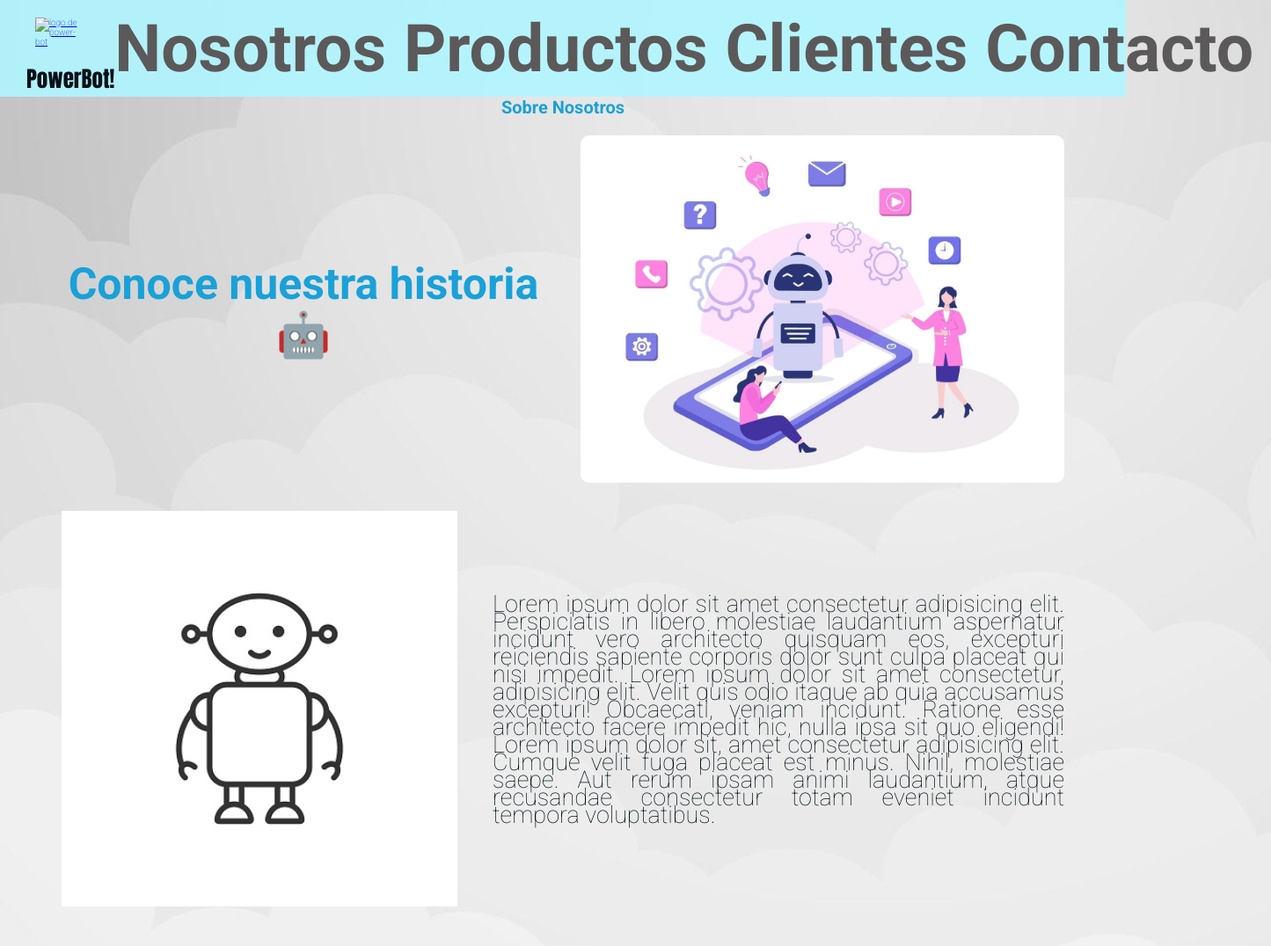
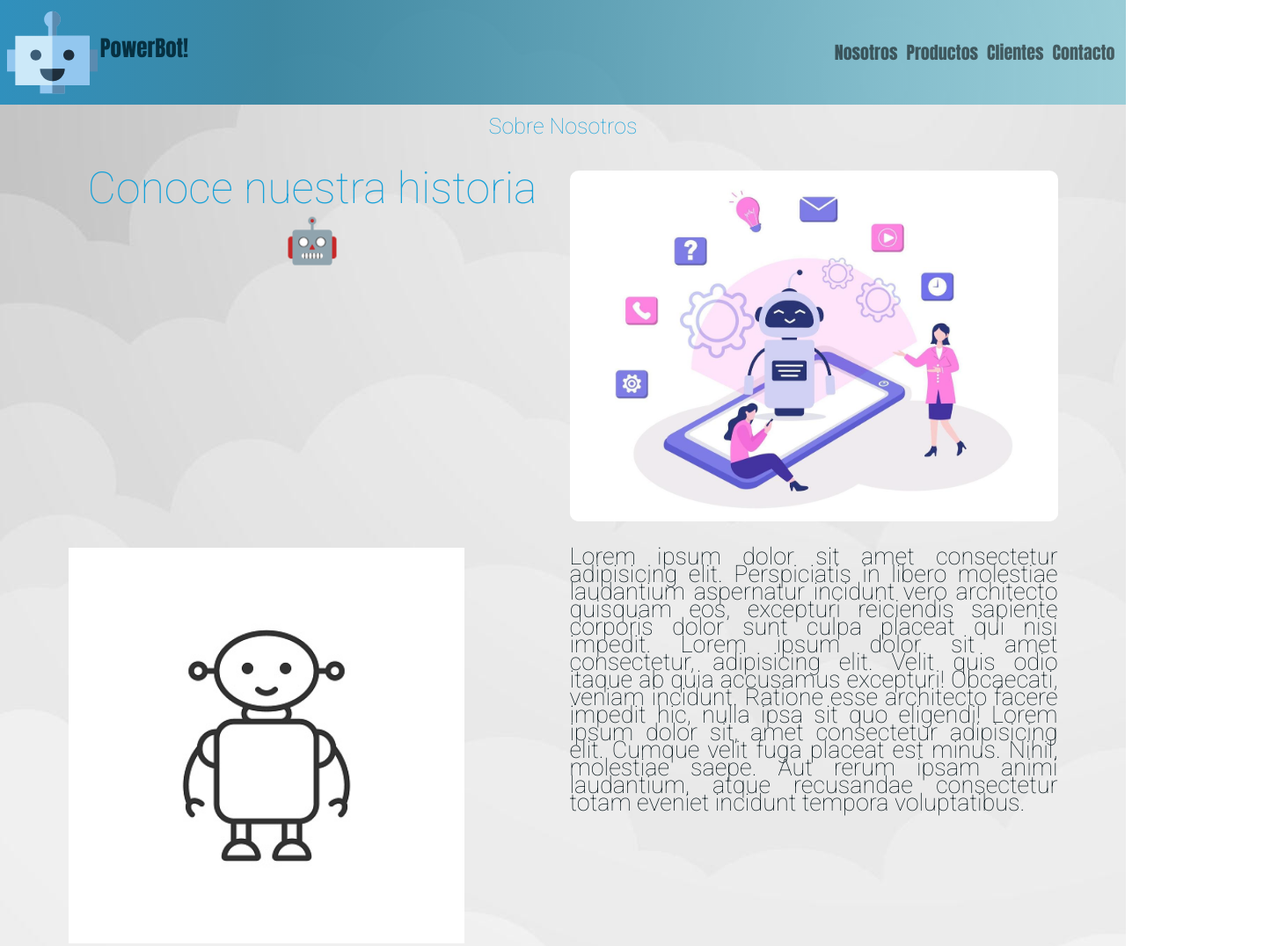
Before and after one commit to Alexjona/repo1, a plain HTML site: page pages/nosotros.html in a window 1280 px wide. Shown: the top 1076 px of the page at 88% size, 1445 px wide, since content can reach past the window. Drawn offline with nearby package versions, Linux system fonts and the light colour scheme.

Commit message:
Fix Bootstrap

```diff
--- a/css/style.css
+++ b/css/style.css
@@ -113,7 +113,7 @@ p {
 }
 
 .botonera-nav {
-    font-family: 'Roboto', sans-serif;
+    font-family: 'Anton', sans-serif;
     display: inline-block;
     vertical-align: middle;
     font-size: 2.0rem;
@@ -244,6 +244,9 @@ p {
 
 .contenido__titulo--xl {
     font-size: 5rem;
+    text-align: center;
+    align-items: center;
+    justify-content: center;
 }
 
 .contenido__text {
@@ -255,18 +258,14 @@ p {
 .contenido__titulo--L {
     display: block;
     font-size: 2.5rem;
-    width: 600px;
     height: auto;
     text-align: center;
     box-sizing: content-box;
 }
 
 .contenido__img--final {
-    width: 600px;
     height: auto;
-    padding: 30px 30px;
     overflow: hidden;
-    box-sizing: border-box;
 }
 
 .nosotros__img--fluid {
@@ -309,13 +308,16 @@ p {
 }
 
 .pie__titulo--md {
+    font-family: 'Anton', sans-serif;
     font-size: 2rem;
+    color: #063041;
 }
 
 
 /* fin footer */
 
-@media (min-width: 768px) {
+
+/* @media (min-width: 768px) {
     .contenedor {
         grid-template-columns: 50vw 50vw;
         grid-template-rows: repeat(4, auto);
@@ -338,7 +340,7 @@ p {
         justify-content: center;
     }
     .contenido__img--fluid {
-        width: 90%;
+        width: 100%;
     }
 }
 
@@ -365,4 +367,4 @@ p {
         width: 100%;
         height: auto;
     }
-}
+} */
--- a/pages/nosotros.html
+++ b/pages/nosotros.html
@@ -5,95 +5,123 @@
     <meta charset="UTF-8">
     <meta http-equiv="X-UA-Compatible" content="IE=edge">
     <meta name="viewport" content="width=device-width, initial-scale=1.0">
+    <link href="https://cdn.jsdelivr.net/npm/bootstrap@5.0.2/dist/css/bootstrap.min.css" rel="stylesheet" integrity="sha384-EVSTQN3/azprG1Anm3QDgpJLIm9Nao0Yz1ztcQTwFspd3yD65VohhpuuCOmLASjC" crossorigin="anonymous">
+
     <link rel="stylesheet" href="./../css/style.css">
     <link rel="shortcut icon" href="./../img/logo.png">
     <title>PowerBot! Potencia tu negocio</title>
 </head>
 
 <body>
-    <div class="contenedor">
-        <nav class="botonera" id="mainNav">
-            <div class="nav-icon">
-                <div>
-                    <a href="./../index.html">
-                        <img src="./../img/logo.png" alt="logo de power-bot">
+    <nav class="navbar navbar-expand-lg navbar-light hero-banner text-white">
+        <div class="container-fluid">
+            <a class="navbar-brand" href="./../index.html">
+                <img src="./../img/logo.svg" alt="logo de power-bot" class="nav-icon">
+                <p class="botonera-text">PowerBot!</p>
             </a>
-                </div>
-                <div>
-                    <p class="botonera-text">PowerBot!</p>
+
+
+            <button class="navbar-toggler" type="button" data-bs-toggle="collapse" data-bs-target="#navbarSupportedContent" aria-controls="navbarSupportedContent" aria-expanded="false" aria-label="Toggle navigation">
+                    <span class="navbar-toggler-icon"></span>
+                </button>
+            <div class="collapse navbar-collapse" id="navbarSupportedContent">
+                <ul class="navbar-nav ms-auto mb-2 mb-lg-0">
+                    <li class="nav-item">
+                        <a class="nav-link botonera-nav" href="./../pages/nosotros.html">Nosotros</a>
+                    </li>
+                    <li class="nav-item">
+                        <a class="nav-link botonera-nav" href="./../productos.html">Productos</a>
+                    </li>
+                    <li class="nav-item">
+                        <a class="nav-link botonera-nav" href="./../clientes.html">Clientes</a>
+                    </li>
+                    <li class="nav-item">
+                        <a class="nav-link botonera-nav" href="./../contacto.html">Contacto</a>
+                    </li>
+                </ul>
             </div>
         </div>
 
-
-            <ul class="botonera-text">
-                <li>
-                    <a href="./../nosotros.html">Nosotros</a>
-                </li>
-                <li>
-                    <a href="./../productos.html">Productos</a>
-                </li>
-                <li>
-                    <a href="./../clientes.html">Clientes</a>
-                </li>
-                <li>
-                    <a href="./../contacto.html">Contacto</a>
-                </li>
-            </ul>
     </nav>
     <!-- fin nav -->
-        <header id="header">
+    <header class="py-3">
+        <div class="container-fluid">
+            <div class="row">
+                <div class="col-md-12">
                     <h1 class="nosotros__header">Sobre Nosotros</h1>
+                </div>
+            </div>
+        </div>
     </header>
     <!-- inicia main -->
-        <main class="contenido" id="contenido">
-            <section class="separacion-main">
-                <div class="contenedor--main1">
+    <section class="py-3 ">
+        <div class="container">
+            <div class="row">
+                <div class="col-md-12 col-lg-6">
                     <h2 class="contenido__titulo--xl">Conoce nuestra historia 🤖</h2>
                 </div>
-                <div class="contenedor--main1">
+                <div class="col-md-12 col-lg-6">
                     <img src="./../img/header.png" alt="fondo power-bot" class="contenido__img--fluid">
+                </div>
+            </div>
         </div>
     </section>
 
-            <section class="separacion-main">
-                <div class="contenedor--main2">
+    <section class="py-3 ">
+        <div class="container">
+            <div class="row">
+                <div class="col-md-12 col-lg-6">
                     <img src="./../img/historia.png" alt="historia inicio power-bot" class="nosotros__img--fluid">
                 </div>
-                <div class="contenedor--main2">
+                <div class="col-md-12 col-lg-6">
                     <p class="contenido__text">Lorem ipsum dolor sit amet consectetur adipisicing elit. Perspiciatis in libero molestiae laudantium aspernatur incidunt vero architecto quisquam eos, excepturi reiciendis sapiente corporis dolor sunt culpa placeat qui nisi impedit.
                         Lorem ipsum dolor sit amet consectetur, adipisicing elit. Velit quis odio itaque ab quia accusamus excepturi! Obcaecati, veniam incidunt. Ratione esse architecto facere impedit hic, nulla ipsa sit quo eligendi! Lorem ipsum dolor
                         sit, amet consectetur adipisicing elit. Cumque velit fuga placeat est minus. Nihil, molestiae saepe. Aut rerum ipsam animi laudantium, atque recusandae consectetur totam eveniet incidunt tempora voluptatibus.</p>
                 </div>
+            </div>
+        </div>
     </section>
 
-            <section class="separacion-main">
-                <div class="contenedor--main2">
+    <section class="py-3 ">
+        <div class="container">
+            <div class="row">
+
+                <div class="col-md-12 col-lg-6">
                     <p class="contenido__text">Lorem ipsum dolor sit amet consectetur adipisicing elit. Perspiciatis in libero molestiae laudantium aspernatur incidunt vero architecto quisquam eos, excepturi reiciendis sapiente corporis dolor sunt culpa placeat qui nisi impedit.
                         Lorem ipsum dolor sit amet consectetur, adipisicing elit. Velit quis odio itaque ab quia accusamus excepturi! Obcaecati, veniam incidunt. Ratione esse architecto facere impedit hic, nulla ipsa sit quo eligendi! Lorem ipsum dolor
                         sit, amet consectetur adipisicing elit. Cumque velit fuga placeat est minus. Nihil, molestiae saepe. Aut rerum ipsam animi laudantium, atque recusandae consectetur totam eveniet incidunt tempora voluptatibus.</p>
-
                 </div>
-                <div class="contenedor--main2">
+                <div class="col-md-12 col-lg-6">
                     <img src="./../img/chat.png" alt="chat power-bot" class="nosotros__img--fluid">
                 </div>
+            </div>
+        </div>
     </section>
-        </main>
-        <footer class="pie" id="footer">
+
+
+
+
+
+
+    <footer class="mt-5 p-4 hero-banner text-white text-center">
         <h3 class="pie__titulo--md ">Seguinos en nuestras redes</h3>
         <div>
             <a href="https://facebook.com " target="_blank ">
-                    <img src="./../img/facebook.png " alt="Seguinos en facebook " class="pie__icon--sm">
+                <img src="./../img/facebook.png " alt="Seguinos en facebook " class="pie__icon--sm ">
             </a>
             <a href="https://twitter.com " target="_blank ">
-                    <img src="./../img/twitter.png " alt="Seguinos en twitter " class="pie__icon--sm">
+                <img src="./../img/twitter.png " alt="Seguinos en twitter " class="pie__icon--sm ">
             </a>
             <a href="https://instagram.com " target="_blank ">
-                    <img src="./../img/instagram.png " alt="Seguinos en Instagram " class="pie__icon--sm">
+                <img src="./../img/instagram.png " alt="Seguinos en Instagram " class="pie__icon--sm ">
             </a>
         </div>
 
     </footer>
-    </div>
+
+    <!-- Option 1: Bootstrap Bundle with Popper -->
+    <script src="https://cdn.jsdelivr.net/npm/bootstrap@5.0.2/dist/js/bootstrap.bundle.min.js " integrity="sha384-MrcW6ZMFYlzcLA8Nl+NtUVF0sA7MsXsP1UyJoMp4YLEuNSfAP+JcXn/tWtIaxVXM " crossorigin="anonymous "></script>
+
 </body>
 
 </html>
```
Also changed, not shown: index.html (+55 -33 lines). Lines whose indentation alone changed are shown as unchanged.
